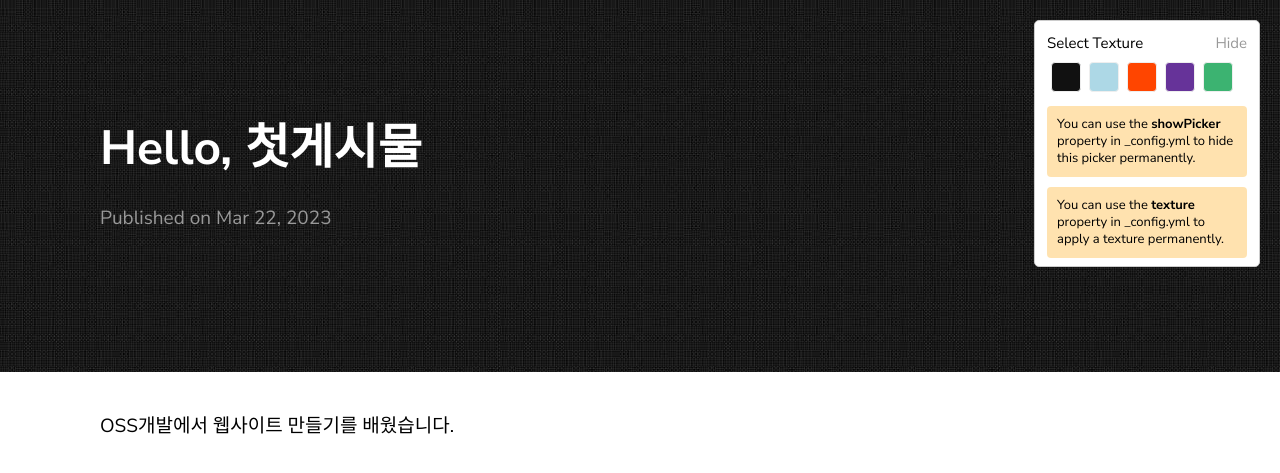
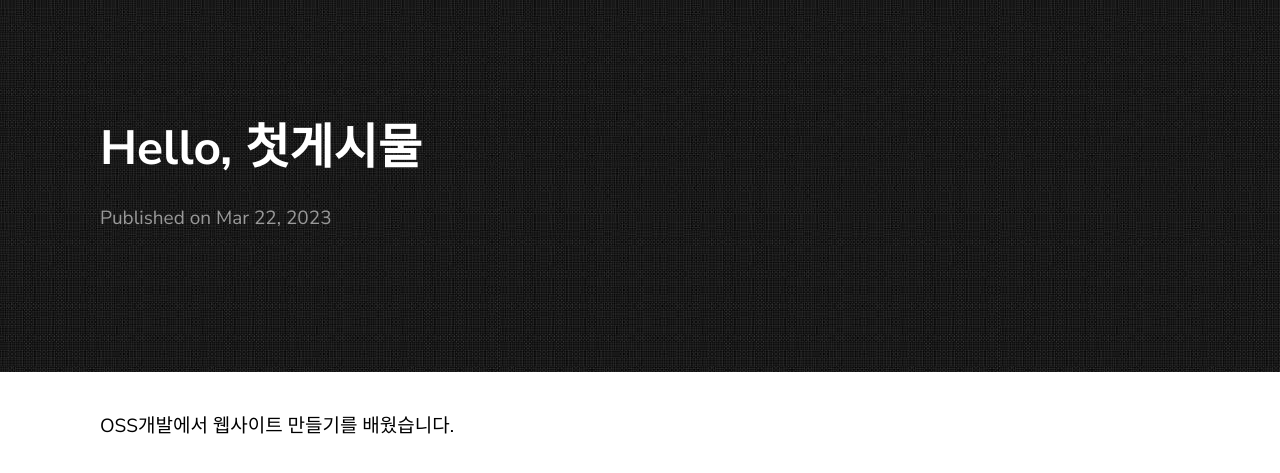
Before and after one commit to Dayy9984/Dayy9984.github.io, a Jekyll site: the page built from _posts/2019-05-23-welcome-to-jekyll.markdown, in a window 1280 px wide. Shown: the top 473 px of the page. Built offline with Jekyll 4.4.1, drawn with Linux system fonts in a browser that asks for light colours.

Commit message:
Update _config.yml

```diff
--- a/_config.yml
+++ b/_config.yml
@@ -5,7 +5,7 @@ description: > # this means to ignore newlines until "show_exerpts:"
   Write an awesome description for your new site here. You can edit this
   line in _config.yml. It will appear in your document head meta (for
   Google search results) and in your feed.xml site description.
-show_excerpts: false # set to true to show excerpts on the homepage
+show_excerpts: true # set to true to show excerpts on the homepage
 baseurl:
 url: https://dayy9984.github.io/
 remote_theme: samarsault.com/texture
@@ -22,7 +22,7 @@ texture:
   date_format: "%b %-d, %Y"
   style: black
   showNav: false
-  showPicker: true
+  showPicker: false
 
   # generate social links in footer
   social_links:
```
